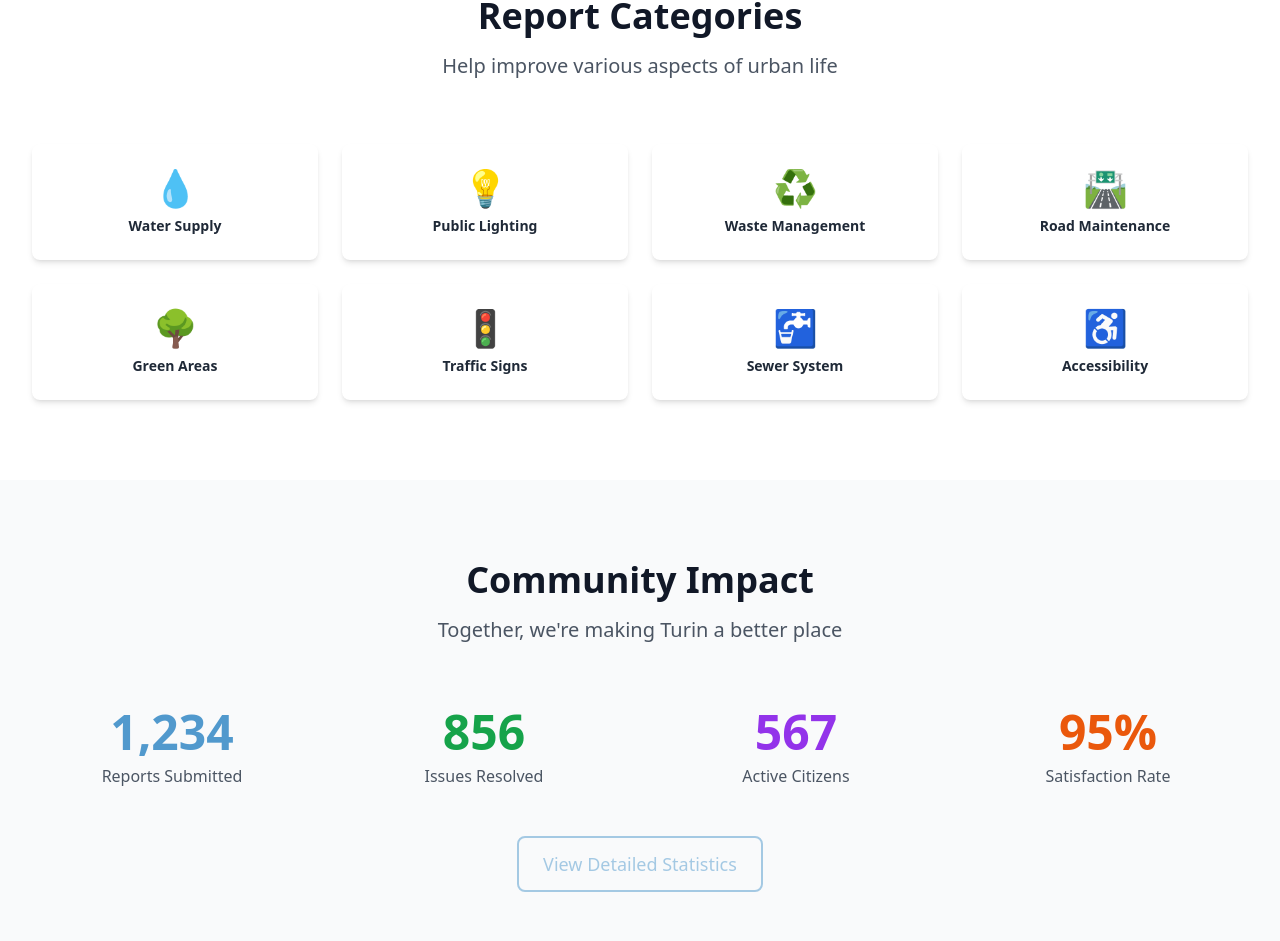
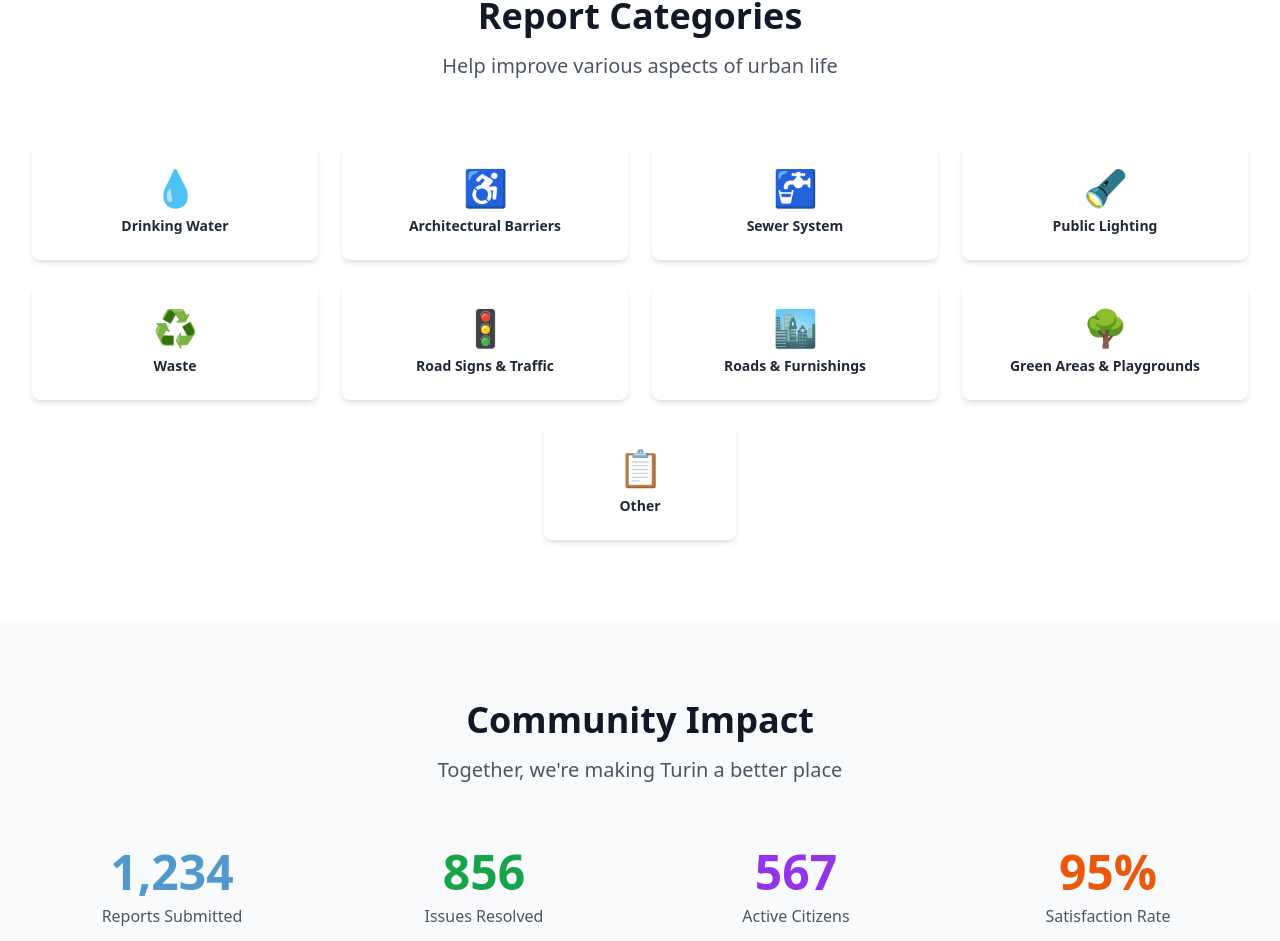
Before and after one commit to Pochettino-Alberto/SoftEng2_group2, a React (Vite) app in the folder front-end/: page / in a window 1280 px wide. Shown: the part 1132-2073 px from the top of the page. Built offline with nearby package versions, Linux system fonts and the light colour scheme; no server answers.

Commit message:
Update landing page categories and disable report features in citizen dashboard

```diff
--- a/front-end/src/pages/Home.tsx
+++ b/front-end/src/pages/Home.tsx
@@ -133,20 +133,28 @@ const Home: React.FC = () => {
 
           <div className="grid grid-cols-2 md:grid-cols-3 lg:grid-cols-4 gap-6">
             {[
-              { name: 'Water Supply', icon: '💧' },
-              { name: 'Public Lighting', icon: '💡' },
-              { name: 'Waste Management', icon: '♻️' },
-              { name: 'Road Maintenance', icon: '🛣️' },
-              { name: 'Green Areas', icon: '🌳' },
-              { name: 'Traffic Signs', icon: '🚦' },
+              { name: 'Drinking Water', icon: '💧' },
+              { name: 'Architectural Barriers', icon: '♿' },
               { name: 'Sewer System', icon: '🚰' },
-              { name: 'Accessibility', icon: '♿' },
+              { name: 'Public Lighting', icon: '🔦' },
+              { name: 'Waste', icon: '♻️' },
+              { name: 'Road Signs & Traffic', icon: '🚦' },
+              { name: 'Roads & Furnishings', icon: '🏙️' },
+              { name: 'Green Areas & Playgrounds', icon: '🌳' },
             ].map((category, index) => (
               <Card key={index} hover className="p-6 text-center cursor-pointer">
                 <div className="text-4xl mb-2">{category.icon}</div>
                 <h4 className="text-sm font-semibold text-gray-800">{category.name}</h4>
               </Card>
             ))}
+          </div>
+
+          {/* Other Category - Centered at Bottom */}
+          <div className="flex justify-center mt-6">
+            <Card hover className="p-6 text-center cursor-pointer w-48">
+              <div className="text-4xl mb-2">📋</div>
+              <h4 className="text-sm font-semibold text-gray-800">Other</h4>
+            </Card>
           </div>
         </div>
       </section>
--- a/front-end/src/pages/citizen/CitizenDashboard.tsx
+++ b/front-end/src/pages/citizen/CitizenDashboard.tsx
@@ -19,7 +19,7 @@ const CitizenDashboard: React.FC = () => {
 
         {/* Quick Actions */}
         <div className="grid grid-cols-1 md:grid-cols-3 gap-6 mb-8">
-          <Card className="p-6 cursor-pointer hover:shadow-xl transition-shadow">
+          <Card className="p-6 opacity-50 cursor-not-allowed">
             <div className="flex items-center space-x-4">
               <div className="bg-blue-100 p-3 rounded-full">
                 <svg className="w-8 h-8 text-blue-600" fill="none" stroke="currentColor" viewBox="0 0 24 24">
@@ -33,7 +33,7 @@ const CitizenDashboard: React.FC = () => {
             </div>
           </Card>
 
-          <Card className="p-6 cursor-pointer hover:shadow-xl transition-shadow">
+          <Card className="p-6 opacity-50 cursor-not-allowed">
             <div className="flex items-center space-x-4">
               <div className="bg-green-100 p-3 rounded-full">
                 <svg className="w-8 h-8 text-green-600" fill="none" stroke="currentColor" viewBox="0 0 24 24">
@@ -47,6 +47,7 @@ const CitizenDashboard: React.FC = () => {
             </div>
           </Card>
 
+          <Link to="/citizen/profile">
             <Card className="p-6 cursor-pointer hover:shadow-xl transition-shadow">
               <div className="flex items-center space-x-4">
                 <div className="bg-purple-100 p-3 rounded-full">
@@ -60,6 +61,7 @@ const CitizenDashboard: React.FC = () => {
                 </div>
               </div>
             </Card>
+          </Link>
         </div>
 
         {/* Recent Reports Section */}
@@ -70,9 +72,7 @@ const CitizenDashboard: React.FC = () => {
               <path strokeLinecap="round" strokeLinejoin="round" strokeWidth={2} d="M9 12h6m-6 4h6m2 5H7a2 2 0 01-2-2V5a2 2 0 012-2h5.586a1 1 0 01.707.293l5.414 5.414a1 1 0 01.293.707V19a2 2 0 01-2 2z" />
             </svg>
             <p className="text-gray-600 mb-4">You haven't created any reports yet</p>
-            <Link to="/citizen/create-report">
-              <Button>Create Your First Report</Button>
-            </Link>
+            <Button disabled className="opacity-50 cursor-not-allowed">Create Your First Report</Button>
           </div>
         </Card>
       </div>
```
Lines whose indentation alone changed are shown as unchanged.
